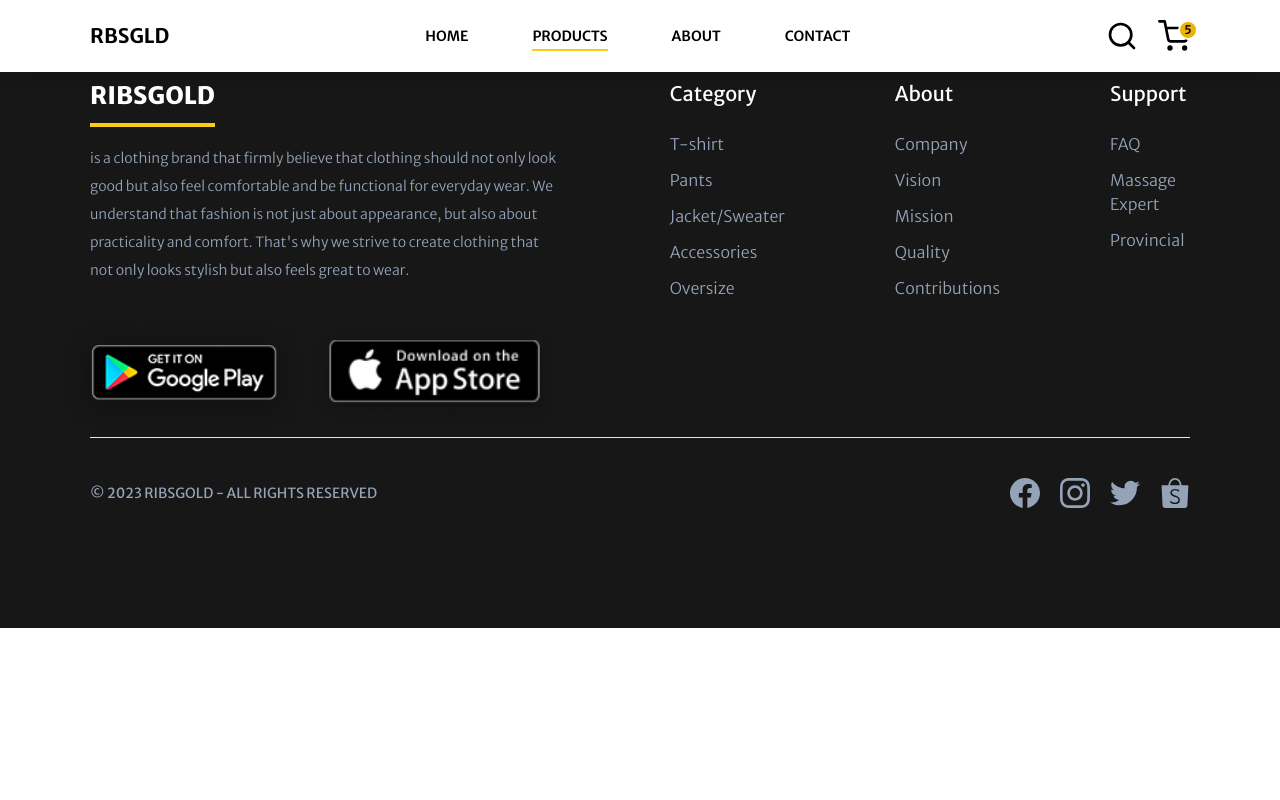
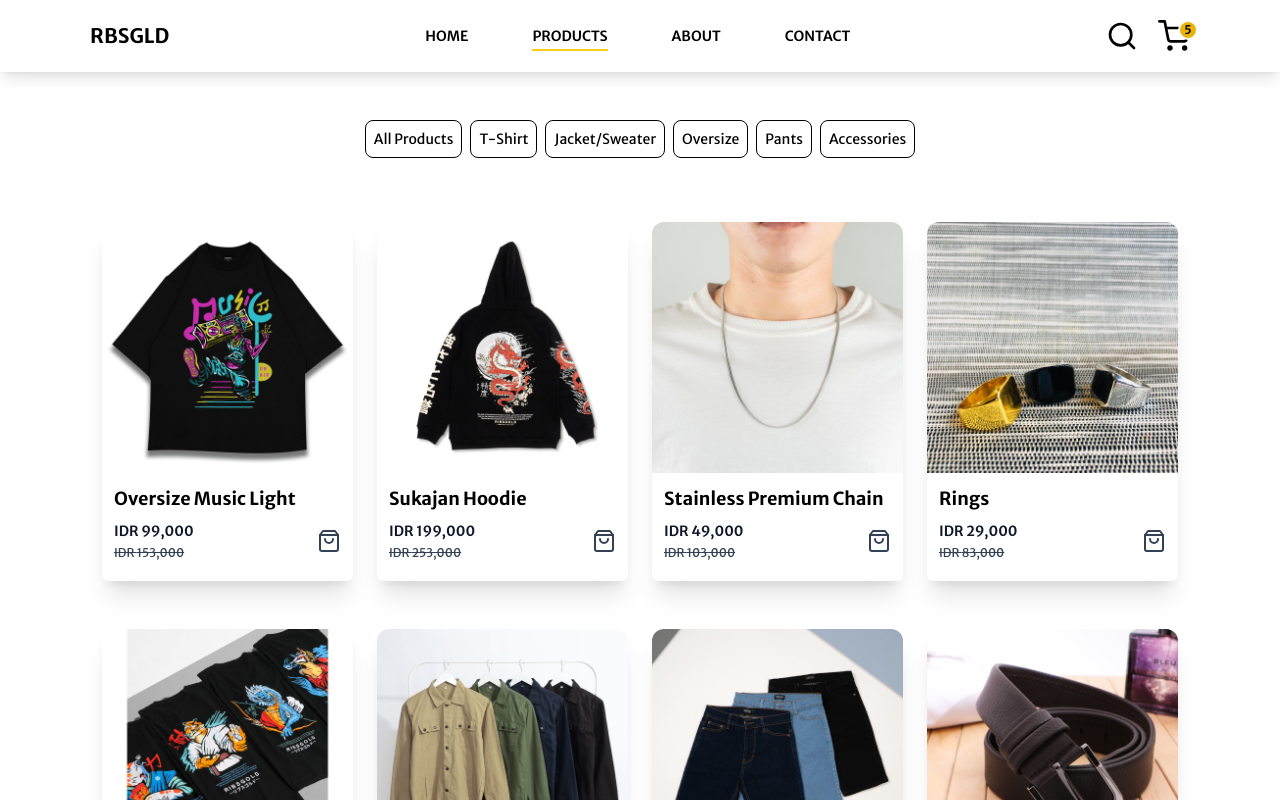
Before and after one commit to rustiandacodes/ribsgold-ecommerce, a React (Create React App) app: page /products/1 in a window 1280 px wide. Shown: the top 800 px of the page. Built offline with nearby package versions, Linux system fonts and the light colour scheme.

Commit message:
added category by params

```diff
--- a/package.json
+++ b/package.json
@@ -11,7 +11,7 @@
     "react-feather": "^2.0.10",
     "react-redux": "^8.0.5",
     "react-router": "^6.9.0",
-    "react-router-dom": "^6.9.0",
+    "react-router-dom": "^6.10.0",
     "react-scripts": "5.0.1",
     "react-slick": "^0.29.0",
     "redux": "^4.2.1",
--- a/src/components/AllProducts.jsx
+++ b/src/components/AllProducts.jsx
@@ -1,23 +1,24 @@
 import { shuffleProducts } from '../service'
-import { useState } from 'react'
 import { ShoppingBag } from 'react-feather'
 import { connect } from 'react-redux'
 import ActionType from '../redux/globalActionType'
+import { useParams } from 'react-router'
+import { useNavigate } from 'react-router'
 
 const AllProducts = (props) => {
-  const [allProducts, setAllProducts] = useState(true)
-  const [tshirt, setTshirt] = useState(false)
-  const [jacket, setJacket] = useState(false)
-  const [oversize, setOversize] = useState(false)
-  const [pants, setPants] = useState(false)
-  const [accessories, setAccessories] = useState(false)
+  const parameter = useParams()
+  const navigate = useNavigate()
 
-  const filterProducts = (key) => {
-    const filter = shuffleProducts.filter((item) => item.category === key)
-    return filter
+  const filterProducts = () => {
+    if (parameter) {
+      const filter = shuffleProducts.filter(
+        (item) => item.category === parameter.category,
+      )
+      return filter
+    } else {
+      return shuffleProducts
+    }
   }
-
-  console.log(props.showProducts)
 
   return (
     <section className="py-10 px-3 lg:px-0">
@@ -26,107 +27,78 @@
         <ul className="flex flex-wrap justify-center gap-2 text-xs md:text-sm px-2 md:px-0">
           <li
             className={`${
-              allProducts === true
+              parameter.category === undefined
                 ? 'bg-yellow-400 border-yellow-400'
                 : ' border-black'
             } border-[1.8px] font-medium p-2 cursor-pointer rounded-lg`}
             onClick={() => {
-              setAllProducts(true)
-              setTshirt(false)
-              setJacket(false)
-              setOversize(false)
-              setPants(false)
-              setAccessories(false)
-              props.handleCategoryAllProdutcs(shuffleProducts)
+              navigate('/products')
+              props.handleCategory(shuffleProducts)
             }}
           >
             <span>All Products</span>
           </li>
           <li
             className={`${
-              tshirt === true
+              parameter.category === 't-shirt'
                 ? 'bg-yellow-400 border-yellow-400'
                 : ' border-black'
             } border-[1.8px] font-medium p-2 cursor-pointer rounded-lg`}
             onClick={() => {
-              setAllProducts(false)
-              setTshirt(true)
-              setJacket(false)
-              setOversize(false)
-              setPants(false)
-              setAccessories(false)
-              props.handleCategoryTshirt(filterProducts('t-shirt'))
+              navigate('/products/t-shirt')
+              props.handleCategory(filterProducts())
             }}
           >
             <span>T-Shirt</span>
           </li>
           <li
             className={`${
-              jacket === true
+              parameter.category === 'jacket-sweater'
                 ? 'bg-yellow-400 border-yellow-400'
                 : ' border-black'
             } border-[1.8px] font-medium p-2 cursor-pointer rounded-lg`}
             onClick={() => {
-              setAllProducts(false)
-              setTshirt(false)
-              setJacket(true)
-              setOversize(false)
-              setPants(false)
-              setAccessories(false)
-              props.handleCategoryJacket(filterProducts('jacket/sweater'))
+              navigate('/products/jacket-sweater')
+              props.handleCategory(filterProducts())
             }}
           >
             <span>Jacket/Sweater</span>
           </li>
           <li
             className={`${
-              oversize === true
+              parameter.category === 'oversize'
                 ? 'bg-yellow-400 border-yellow-400'
                 : ' border-black'
             } border-[1.8px] font-medium p-2 cursor-pointer rounded-lg`}
             onClick={() => {
-              setAllProducts(false)
-              setTshirt(false)
-              setJacket(false)
-              setOversize(true)
-              setPants(false)
-              setAccessories(false)
+              navigate('/products/oversize')
+              props.handleCategory(filterProducts())
             }}
           >
             <span>Oversize</span>
           </li>
           <li
             className={`${
-              pants === true
+              parameter.category === 'pants'
                 ? 'bg-yellow-400 border-yellow-400'
                 : ' border-black'
             } border-[1.8px] font-medium p-2 cursor-pointer rounded-lg`}
             onClick={() => {
-              setAllProducts(false)
-              setTshirt(false)
-              setJacket(false)
-              setOversize(false)
-              setPants(true)
-              setAccessories(false)
-              props.handleCategoryJacket(filterProducts('pants'))
+              navigate('/products/pants')
+              props.handleCategory(filterProducts())
             }}
           >
             <span>Pants</span>
           </li>
           <li
             className={`${
-              accessories === true
+              parameter.category === 'accessories'
                 ? 'bg-yellow-400 border-yellow-400'
                 : ' border-black'
             } border-[1.8px] font-medium p-2 cursor-pointer rounded-lg`}
             onClick={() => {
-              setAllProducts(false)
-              setTshirt(false)
-              setJacket(false)
-              setOversize(false)
-              setPants(false)
-              setAccessories(true)
-              props.handleCategoryAccessories(filterProducts('accessories'))
+              navigate('/products/accessories')
+              props.handleCategory(filterProducts())
             }}
           >
             <span>Accessories</span>
@@ -181,16 +153,8 @@
 
 const mapDispatchToProps = (dispatch) => {
   return {
-    handleCategoryAllProdutcs: (item) =>
-      dispatch({ type: ActionType.CHANGE_SHOW_PRODUCT, results: item }),
-    handleCategoryTshirt: (item) =>
-      dispatch({ type: ActionType.CHANGE_SHOW_PRODUCT, results: item }),
-    handleCategoryJacket: (item) =>
-      dispatch({ type: ActionType.CHANGE_SHOW_PRODUCT, results: item }),
-    handleCategoryPants: (item) =>
-      dispatch({ type: ActionType.CHANGE_SHOW_PRODUCT, results: item }),
-    handleCategoryAccessories: (item) =>
-      dispatch({ type: ActionType.CHANGE_SHOW_PRODUCT, results: item }),
+    handleCategory: (items) =>
+      dispatch({ type: ActionType.CHANGE_SHOW_PRODUCT, results: items }),
   }
 }
 
--- a/src/components/Categories.jsx
+++ b/src/components/Categories.jsx
@@ -3,7 +3,12 @@
 import jacket from '../assets/146353b8c9954b0f96daf01d85f55890.jpeg'
 import oversized from '../assets/id-11134201-23030-rtgv8xxmr9nv9d.jpeg'
 import accessories from '../assets/212468a784a0228b8ff6fb3288f0006e.jpeg'
-const categories = () => {
+
+import { useNavigate } from 'react-router-dom'
+
+const Categories = () => {
+  const navigate = useNavigate()
+
   return (
     <div className="container mx-auto py-10 px-10 lg:px-0">
       <h2 className="text-2xl md:text-4xl font-bold text-center">
@@ -11,7 +16,10 @@
       </h2>
       <hr className="mb-8 mt-3 mx-auto w-32 border-2 rounded-full border-yellow-400" />
       <div className="flex gap-3 flex-col md:flex-row md:h-72 md:overflow-hidden mb-3  ">
-        <div className="md:w-[40%] overflow-hidden group relative cursor-pointer">
+        <div
+          className="md:w-[40%] overflow-hidden group relative cursor-pointer"
+          onClick={() => navigate('/products/t-shirts')}
+        >
           <span className="absolute top-1/2 left-0 right-0 text-white text-2xl z-20">
             <p className="text-center font-black">T-shirt</p>
           </span>
@@ -22,12 +30,14 @@
             alt="tshirt"
           />
         </div>
-        <div className="md:w-[60%] overflow-hidden group relative cursor-pointer">
+        <div
+          className="md:w-[60%] overflow-hidden group relative cursor-pointer"
+          onClick={() => navigate('/products/pants')}
+        >
           <span className="absolute top-1/2 left-0 right-0 text-white text-2xl z-20">
             <p className="text-center font-black">Pants</p>
           </span>
           <div className="bg-gradient-to-r from-black via-slate-900 to-black absolute z-10 top-0 left-0 right-0 w-full h-full opacity-60"></div>
-
           <img
             src={pants}
             className=" w-full -mt-10 group-hover:grayscale duration-100 group-hover:transition group-hover:scale-110"
@@ -36,9 +46,12 @@
         </div>
       </div>
       <div className="flex gap-3 flex-col md:flex-row md:h-72 md:overflow-hidden mb-3 cursor-pointer ">
-        <div className="md:w-[60%] overflow-hidden group relative">
+        <div
+          className="md:w-[60%] overflow-hidden group relative"
+          onClick={() => navigate('/products/jacket-sweater')}
+        >
           <span className="absolute top-1/2 left-0 right-0 text-white text-2xl z-20">
-            <p className="text-center font-black">Jacket</p>
+            <p className="text-center font-black">Jacket/Sweater</p>
           </span>
           <div className="bg-gradient-to-r from-black via-slate-900 to-black absolute z-10 top-0 left-0 right-0 w-full h-full opacity-60"></div>
 
@@ -48,7 +61,10 @@
             alt="tshirt"
           />
         </div>
-        <div className="md:w-[40%] overflow-hidden group relative cursor-pointer">
+        <div
+          className="md:w-[40%] overflow-hidden group relative cursor-pointer"
+          onClick={() => navigate('/products/oversize')}
+        >
           <span className="absolute top-1/2 left-0 right-0 text-white text-2xl z-20">
             <p className="text-center font-black">Oversize</p>
           </span>
@@ -60,7 +76,10 @@
           />
         </div>
       </div>
-      <div className="flex gap-3 flex-col md:flex-row md:h-72 md:overflow-hidden mb-3 cursor-pointer ">
+      <div
+        className="flex gap-3 flex-col md:flex-row md:h-72 md:overflow-hidden mb-3 cursor-pointer "
+        onClick={() => navigate('/products/accessories')}
+      >
         <div className="md:w-full md:h-72 overflow-hidden group relative cursor-pointer">
           <span className="absolute top-1/2 left-0 right-0 text-white text-2xl z-20">
             <p className="text-center font-black">Accessories</p>
@@ -77,4 +96,4 @@
   )
 }
 
-export default categories
+export default Categories
--- a/src/components/Hero.jsx
+++ b/src/components/Hero.jsx
@@ -18,7 +18,7 @@
             unique identity and showcase it to the world with every stitch and"
             seam.
           </p>
-          <NavLink className={'uppercase bg-yellow-400 p-3'} to={'/shop'}>
+          <NavLink className={'uppercase bg-yellow-400 p-3'} to={'/products'}>
             shop now
           </NavLink>
           <div className="mt-10 hidden lg:block">
--- a/src/router/Router.js
+++ b/src/router/Router.js
@@ -7,6 +7,7 @@
     <Routes>
       <Route exact path="/" element={<Home />}></Route>
       <Route exact path="/products" element={<Products />}></Route>
+      <Route path="/products/:category" element={<Products />}></Route>
     </Routes>
   )
 }
--- a/src/service/index.js
+++ b/src/service/index.js
@@ -273,7 +273,7 @@
   //   jacket products
   {
     name: 'bomber jacket',
-    category: 'jacket/sweater',
+    category: 'jacket-sweater',
     price: 169000,
     variant: [],
     size: ['m', 'l', 'xl'],
@@ -281,7 +281,7 @@
   },
   {
     name: 'canvas jacket',
-    category: 'jacket/sweater',
+    category: 'jacket-sweater',
     price: 119000,
     variant: [
       { color: 'black', image_path: canvasThumb1 },
@@ -294,7 +294,7 @@
   },
   {
     name: 'sukajan hoodie',
-    category: 'jacket/sweater',
+    category: 'jacket-sweater',
     price: 199000,
     variant: [],
     size: ['m', 'l', 'xl'],
@@ -302,7 +302,7 @@
   },
   {
     name: 'serpha jacket',
-    category: 'jacket/sweater',
+    category: 'jacket-sweater',
     price: 189000,
     variant: [],
     size: ['m', 'l', 'xl'],
@@ -310,7 +310,7 @@
   },
   {
     name: 'nano premium sweater',
-    category: 'jacket/sweater',
+    category: 'jacket-sweater',
     price: 129000,
     variant: [
       { color: 'nano black', image_path: nanoThumb1 },
@@ -508,24 +508,24 @@
   },
   // oversize
   {
-    name: 'oversized daviribs',
-    category: 't-shirt',
+    name: 'oversize daviribs',
+    category: 'oversize',
     price: 99000,
     variant: [],
     size: ['m', 'l', 'xl'],
     image: [daviribsThumb1, daviribsThumb2],
   },
   {
-    name: 'oversized music light',
-    category: 't-shirt',
+    name: 'oversize music light',
+    category: 'oversize',
     price: 99000,
     variant: [],
     size: ['m', 'l', 'xl'],
     image: [musiclightThumb1, musiclightThumb2],
   },
   {
-    name: 'oversized orange bear',
-    category: 't-shirt',
+    name: 'oversize orange bear',
+    category: 'oversize',
     price: 99000,
     variant: [
       { color: 'black', image_path: orangebearThumb1 },
```
Also changed, not shown: 1 other file (tests, documents, lock files or other folders).
